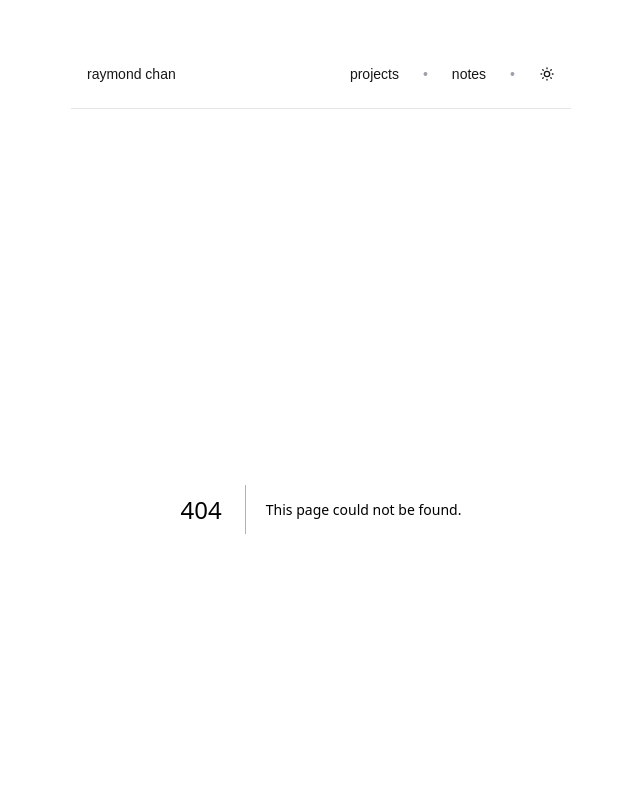
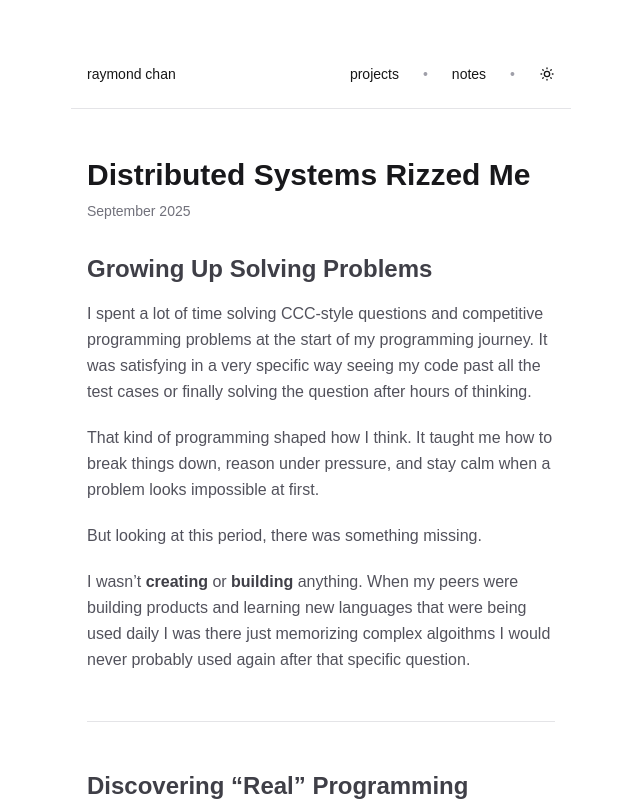
Before and after one commit to RaymondC-tech/v2, a Next.js app: page /notes/distributed-systems-rizzed-me in a window 1280 px wide. Before the commit this address had no page. Shown: the top 801 px of the page, without its empty margins (319-959 px from the left). Built offline with nearby package versions, Linux system fonts and the light colour scheme.

Commit message:
feat: blog content

```diff
--- a/app/components/NoteCard.tsx
+++ b/app/components/NoteCard.tsx
@@ -40,7 +40,7 @@ export default function NoteCard({
             <IconComponent className="w-5 h-5" />
           </div>
           <div className="flex-1">
-            <h3 className="card-title underline">
+            <h3 className="card-title-link">
               {title}
             </h3>
             <p className="card-date">
--- a/app/globals.css
+++ b/app/globals.css
@@ -1,4 +1,5 @@
 @import "tailwindcss";
+@plugin "@tailwindcss/typography";
 
 :root {
   --background: #ffffff;
--- /dev/null
+++ b/app/lib/mdx.ts
@@ -0,0 +1,62 @@
+import fs from "fs";
+import path from "path";
+import matter from "gray-matter";
+
+const notesDirectory = path.join(process.cwd(), "content/notes");
+
+export interface NoteFrontmatter {
+  title: string;
+  description: string;
+  date: string;
+  slug: string;
+  icon?: "file" | "network" | "server" | "book" | "code" | "database";
+}
+
+export interface Note {
+  frontmatter: NoteFrontmatter;
+  content: string;
+  slug: string;
+}
+
+export function getAllNotes(): Note[] {
+  const fileNames = fs.readdirSync(notesDirectory);
+  const allNotes = fileNames
+    .filter((name) => name.endsWith(".mdx"))
+    .map((fileName) => {
+      const fullPath = path.join(notesDirectory, fileName);
+      const fileContents = fs.readFileSync(fullPath, "utf8");
+      const { data, content } = matter(fileContents);
+
+      return {
+        frontmatter: data as NoteFrontmatter,
+        content,
+        slug: data.slug,
+      };
+    });
+
+  // Sort by date, newest first (fallback to string comparison if date parsing fails)
+  return allNotes.sort((a, b) => {
+    const dateA = new Date(a.frontmatter.date).getTime();
+    const dateB = new Date(b.frontmatter.date).getTime();
+    if (isNaN(dateA) || isNaN(dateB)) {
+      return b.frontmatter.date.localeCompare(a.frontmatter.date);
+    }
+    return dateB - dateA;
+  });
+}
+
+export function getNoteBySlug(slug: string): Note | null {
+  try {
+    const fullPath = path.join(notesDirectory, `${slug}.mdx`);
+    const fileContents = fs.readFileSync(fullPath, "utf8");
+    const { data, content } = matter(fileContents);
+
+    return {
+      frontmatter: data as NoteFrontmatter,
+      content,
+      slug: data.slug,
+    };
+  } catch {
+    return null;
+  }
+}
--- /dev/null
+++ b/app/notes/[slug]/page.tsx
@@ -0,0 +1,37 @@
+import { notFound } from "next/navigation";
+import { getNoteBySlug, getAllNotes } from "../../lib/mdx";
+import { MDXRemote } from "next-mdx-remote/rsc";
+import PageLayout from "../../layout/PageLayout";
+
+export async function generateStaticParams() {
+  const notes = getAllNotes();
+  return notes.map((note) => ({
+    slug: note.slug,
+  }));
+}
+
+export default async function NotePage({
+  params,
+}: {
+  params: Promise<{ slug: string }>;
+}) {
+  const { slug } = await params;
+  const note = getNoteBySlug(slug);
+
+  if (!note) {
+    notFound();
+  }
+
+  return (
+    <PageLayout>
+      <article>
+        <h1 className="text-3xl font-semibold mb-2">{note.frontmatter.title}</h1>
+        <p className="card-date mb-6">{note.frontmatter.date}</p>
+
+        <div className="prose prose-zinc dark:prose-invert max-w-none prose-headings:mt-8 prose-headings:mb-4 prose-p:leading-relaxed prose-p:text-zinc-600 dark:prose-p:text-zinc-400 prose-h2:text-2xl prose-h2:font-semibold prose-h2:text-zinc-700 dark:prose-h2:text-zinc-300 prose-h2:mt-8 prose-h2:mb-4 prose-strong:text-zinc-700 dark:prose-strong:text-zinc-300 prose-a:underline prose-a:text-zinc-700 dark:prose-a:text-zinc-300 prose-blockquote:border-l-zinc-300 dark:prose-blockquote:border-l-zinc-700 prose-blockquote:text-zinc-600 dark:prose-blockquote:text-zinc-400">
+          <MDXRemote source={note.content} />
+        </div>
+      </article>
+    </PageLayout>
+  );
+}
--- a/app/notes/page.tsx
+++ b/app/notes/page.tsx
@@ -1,8 +1,10 @@
 import PageLayout from "../layout/PageLayout";
 import NoteCard from "../components/NoteCard";
-import { notes } from "../data/notes";
+import { getAllNotes } from "../lib/mdx";
 
-export default function Notes() {
+export default async function Notes() {
+  const notes = getAllNotes();
+
   return (
     <PageLayout>
       <h1 className="text-3xl font-semibold mb-6">Random Thoughts</h1>
@@ -11,11 +13,11 @@ export default function Notes() {
         {notes.map((note) => (
           <NoteCard
             key={note.slug}
-            title={note.title}
-            description={note.description}
-            date={note.date}
+            title={note.frontmatter.title}
+            description={note.frontmatter.description}
+            date={note.frontmatter.date}
             slug={note.slug}
-            icon={note.icon}
+            icon={note.frontmatter.icon}
           />
         ))}
       </div>
--- a/content/notes/distributed-systems-rizzed-me.mdx
+++ b/content/notes/distributed-systems-rizzed-me.mdx
@@ -14,7 +14,7 @@ That kind of programming shaped how I think. It taught me how to break things do
 
 But looking at this period, there was something missing.
 
-I wasn’t **creating** or **building"" anything. When my peers were building products and learning new languages that were being used daily I was there just memorizing complex algoithms I would never probably used again after that specific question.
+I wasn’t **creating** or **building** anything. When my peers were building products and learning new languages that were being used daily I was there just memorizing complex algoithms I would never probably used again after that specific question.
 
 ---
 
--- a/package.json
+++ b/package.json
@@ -9,8 +9,11 @@
     "lint": "eslint"
   },
   "dependencies": {
+    "@tailwindcss/typography": "^0.5.19",
+    "gray-matter": "^4.0.3",
     "lucide-react": "^0.562.0",
     "next": "16.0.10",
+    "next-mdx-remote": "^5.0.0",
     "react": "19.2.1",
     "react-dom": "19.2.1"
   },
```
Also changed, not shown: 1 other file (tests, documents, lock files or other folders).
